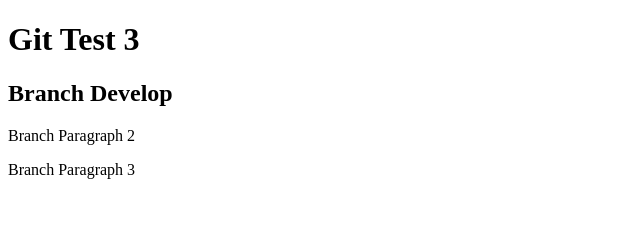
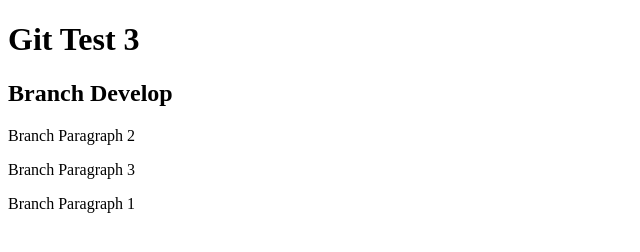
Before and after one commit to EarthDragon10/GIT_test3, a plain HTML site: page index.html in a window 1280 px wide. Shown: the whole page, without its empty margins (0-640 px from the left). Drawn offline with Linux system fonts and the light colour scheme.

Commit message:
added paragraph 1

```diff
--- a/index.html
+++ b/index.html
@@ -13,5 +13,7 @@
     <p>Branch Paragraph 2</p>
 
     <p>Branch Paragraph 3</p>
+
+    <p>Branch Paragraph 1</p>
 </body>
 </html>
```
